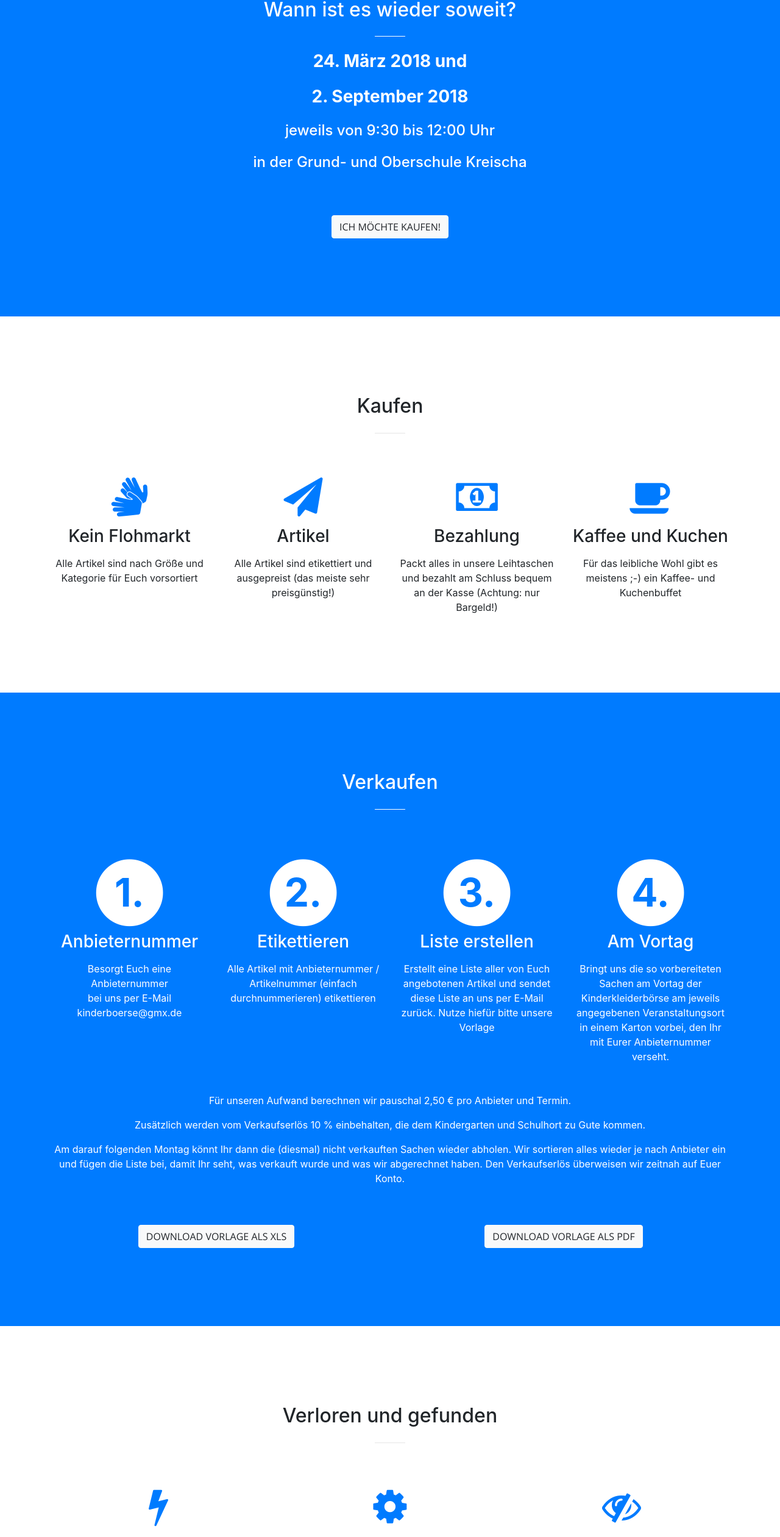
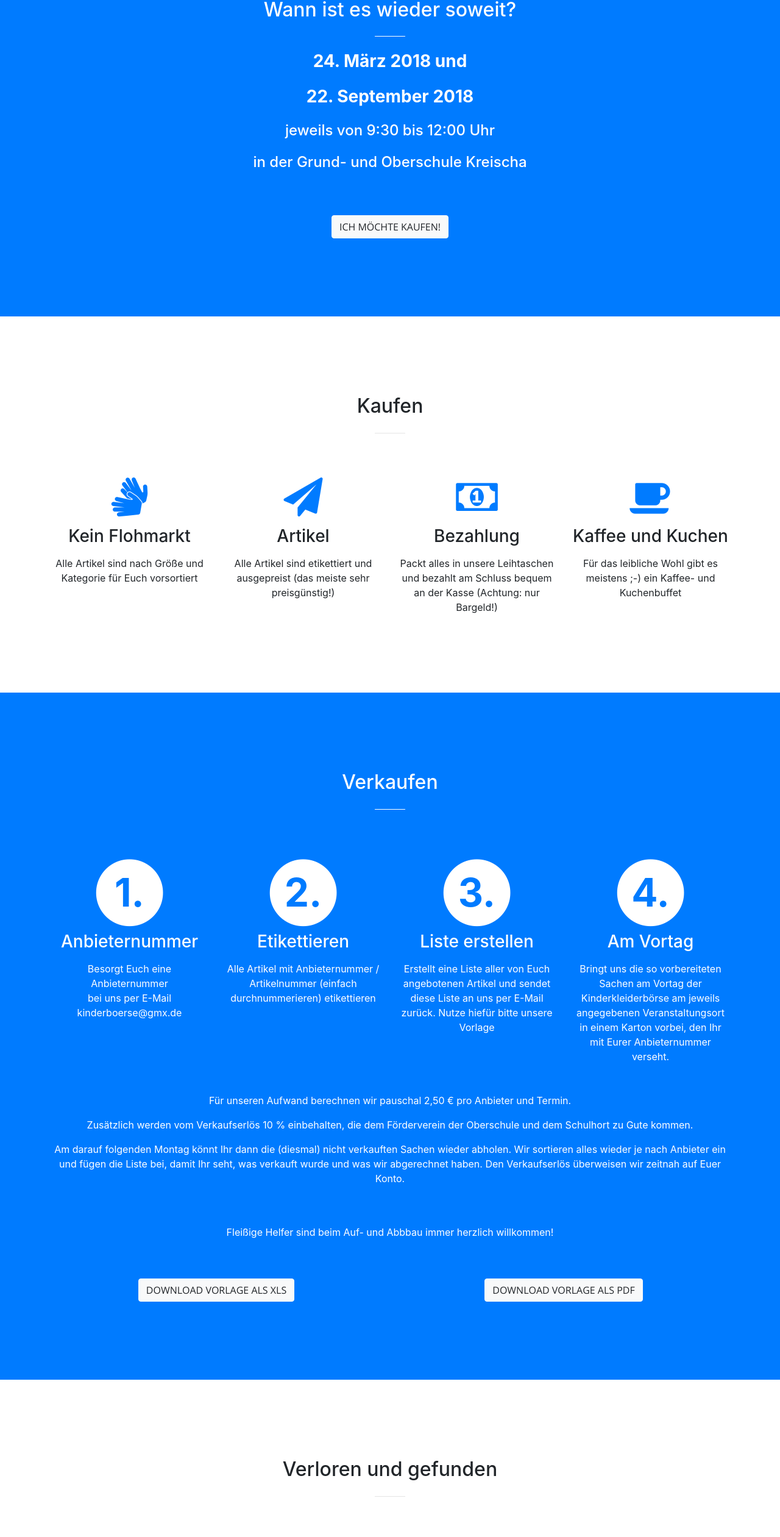
Before and after one commit to cwiegleb/pdc-website, a website with bundled scripts: page index.html in a window 1280 px wide. Shown: the part 931-3452 px from the top of the page at 61% size. Built offline with nearby package versions, Linux system fonts and the light colour scheme.

Commit message:
updated text

```diff
--- a/index.html
+++ b/index.html
@@ -74,7 +74,10 @@
             <hr>
           </div>
           <div class="col-lg-8 mx-auto">
-            <p class="text-info mb-5 bg-dark"><strong>Wir veranstalten 2 x im Jahr eine Second-Hand-Börse für alles, was man für Kinder vom Säugling bis zum Schulkindalter oder als Schwangere brauchen kann!</strong></p>
+            <p class="text-info mb-5 bg-dark">
+              <strong>
+                Wir veranstalten 2 x im Jahr eine Second-Hand-Börse für alles, was man für Kinder vom Säugling bis zum Schulkindalter oder als Schwangere brauchen kann!
+            </strong></p>
             <a class="btn btn-primary btn-xl js-scroll-trigger" href="#termine">Termine</a>
           </div>
         </div>
@@ -88,7 +91,7 @@
             <h2 class="section-heading text-white">Wann ist es wieder soweit?</h2>
             <hr class="light my-4">
             <h3 class="text-white mb-4"><strong>24. März 2018 und</strong></h3>
-            <h3 class="text-white mb-4"><strong>2. September 2018</strong></h3>
+            <h3 class="text-white mb-4"><strong>22. September 2018</strong></h3>
             <h4 class="text-white mb-4">jeweils von 9:30 bis 12:00 Uhr</h4>
             <h4 class="text-white mb-4">in der Grund- und Oberschule Kreischa</h4>
             <a class="btn btn-light btn-xl js-scroll-trigger mt-5" href="#kaufen">Ich möchte kaufen!</a>
@@ -196,10 +199,15 @@
         <div class="row">
           <div class="col-lg-12 mx-auto mt-5 text-center text-white">
             <p>Für unseren Aufwand berechnen wir pauschal 2,50 € pro Anbieter und Termin.</p>
-            <p>Zusätzlich werden vom Verkaufserlös 10 % einbehalten, die dem Kindergarten und Schulhort zu Gute kommen.</p>
+            <p>Zusätzlich werden vom Verkaufserlös 10 % einbehalten, die dem Förderverein der Oberschule und dem Schulhort zu Gute kommen.</p>
             <p>Am darauf folgenden Montag könnt Ihr dann die (diesmal) nicht verkauften Sachen wieder abholen. Wir sortieren alles wieder je nach Anbieter ein und fügen die Liste bei, damit Ihr seht, was verkauft wurde und was wir abgerechnet haben.
                 Den Verkaufserlös überweisen wir zeitnah auf Euer Konto.
             </p>
+          </div>
+        </div>
+        <div class="row">
+          <div class="col-lg-12 mx-auto mt-5 text-center text-white">
+            <p>Fleißige Helfer sind beim Auf- und Abbbau immer herzlich willkommen!</p>
           </div>
         </div>
         <div class="row">
@@ -304,7 +312,7 @@
         <div class="row">
           <div class="col-lg-8 mx-auto text-center">
             <p class="mb-5">Die Kinderkleiderbörse verfolgt keine kommerziellen Interessen und ist nicht gewerblich organisiert.
-              Der Kindergarten Kreischa bzw. die Grund- und Mittelschule Kreischa stellen uns freundlicherweise die Räume für unsere Veranstaltungen zur Verfügung und unterstützen uns bei der Durchführung; sie selbst bzw. deren Träger sind aber ausdrücklich nicht Veranstalter der Kinderkleiderbörse.
+              Die Grund- und Mittelschule Kreischa stellen uns freundlicherweise die Räume für unsere Veranstaltungen zur Verfügung und unterstützen uns bei der Durchführung; sie selbst bzw. deren Träger sind aber ausdrücklich nicht Veranstalter der Kinderkleiderbörse.
           </div>
         </div>
         <div class="row">
```
